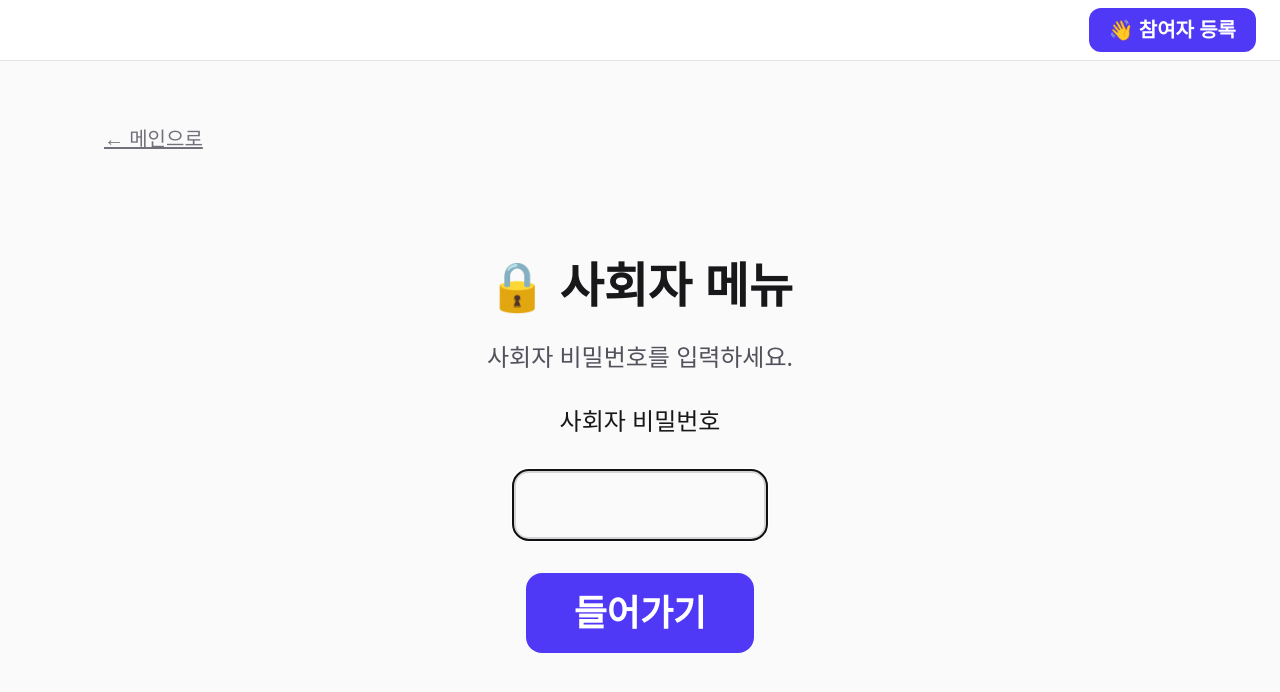
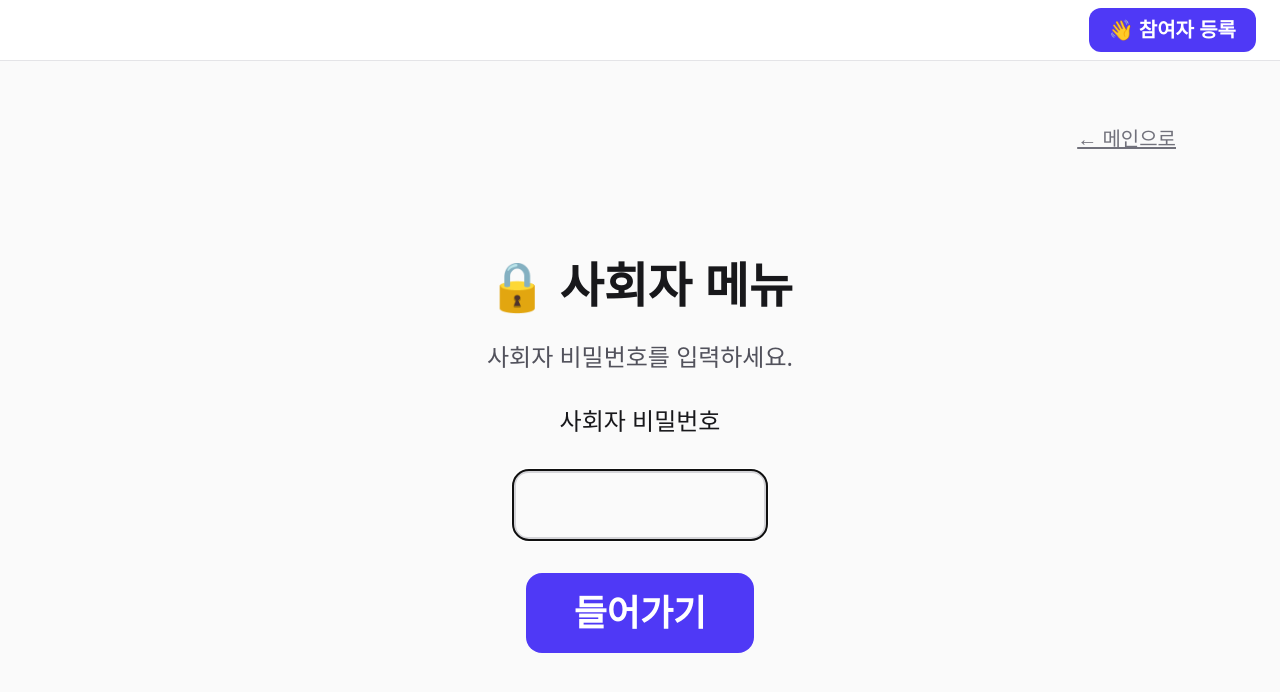
Before and after one commit to gbs-for-god/yos-game, a Next.js app: page /host in a window 1280 px wide. Shown: the top 692 px of the page. Built offline with nearby package versions, Linux system fonts and the light colour scheme.

Commit message:
style: 사회자 메뉴의 "← 메인으로" 링크를 오른쪽 정렬
Co-Authored-By: Claude Sonnet 5.5 <noreply@anthropic.com>

```diff
--- a/components/host/HostMenu.tsx
+++ b/components/host/HostMenu.tsx
@@ -28,7 +28,7 @@ export function HostMenu({ children }: { children?: ReactNode }) {
     // 잠긴 상태에서도 메인 화면으로 돌아갈 수 있어야 한다
     return (
       <div className="flex flex-1 flex-col gap-6">
-        <div>
+        <div className="flex justify-end">
           <Link href="/" className="text-xl text-zinc-500 underline hover:text-zinc-900">
             ← 메인으로
           </Link>
```
